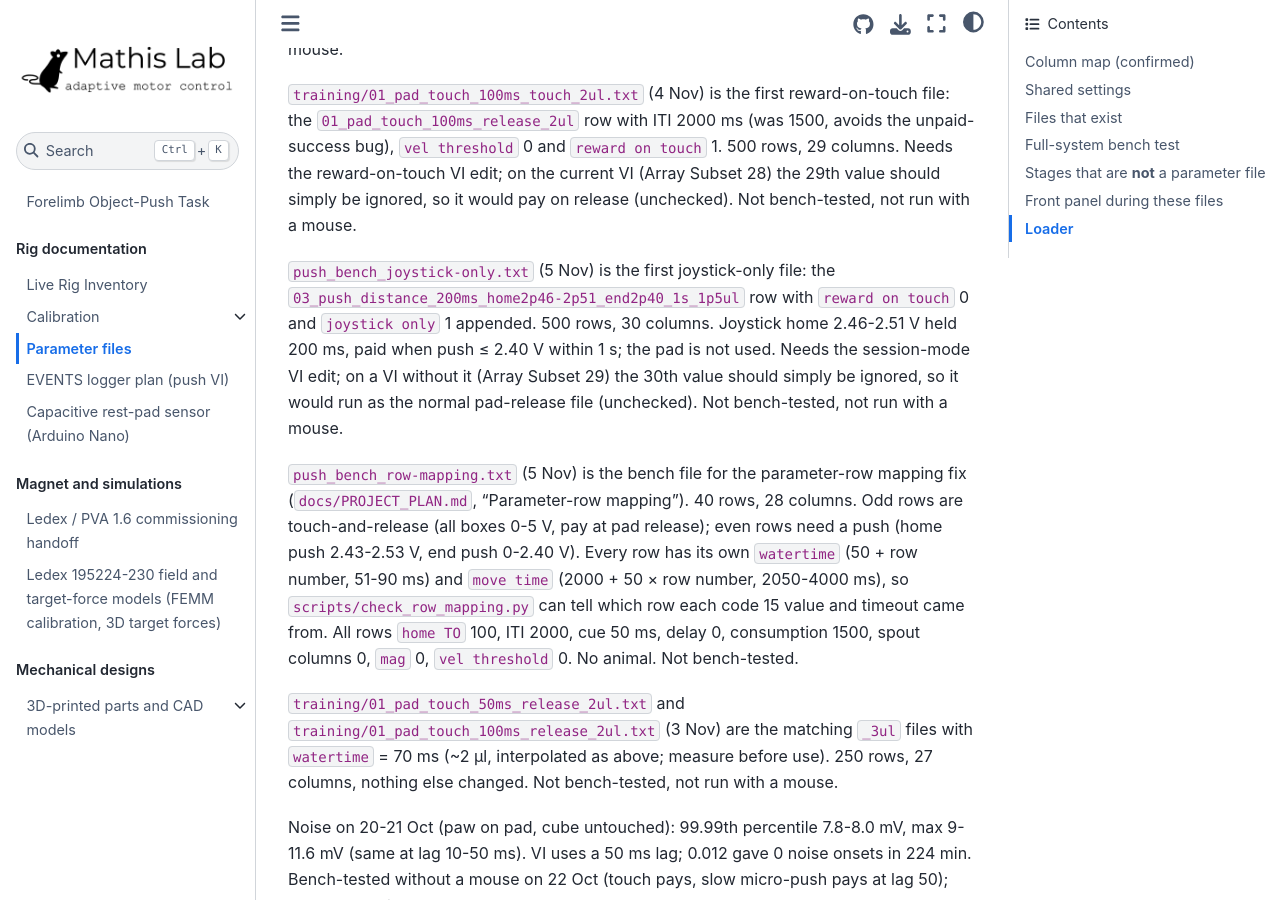
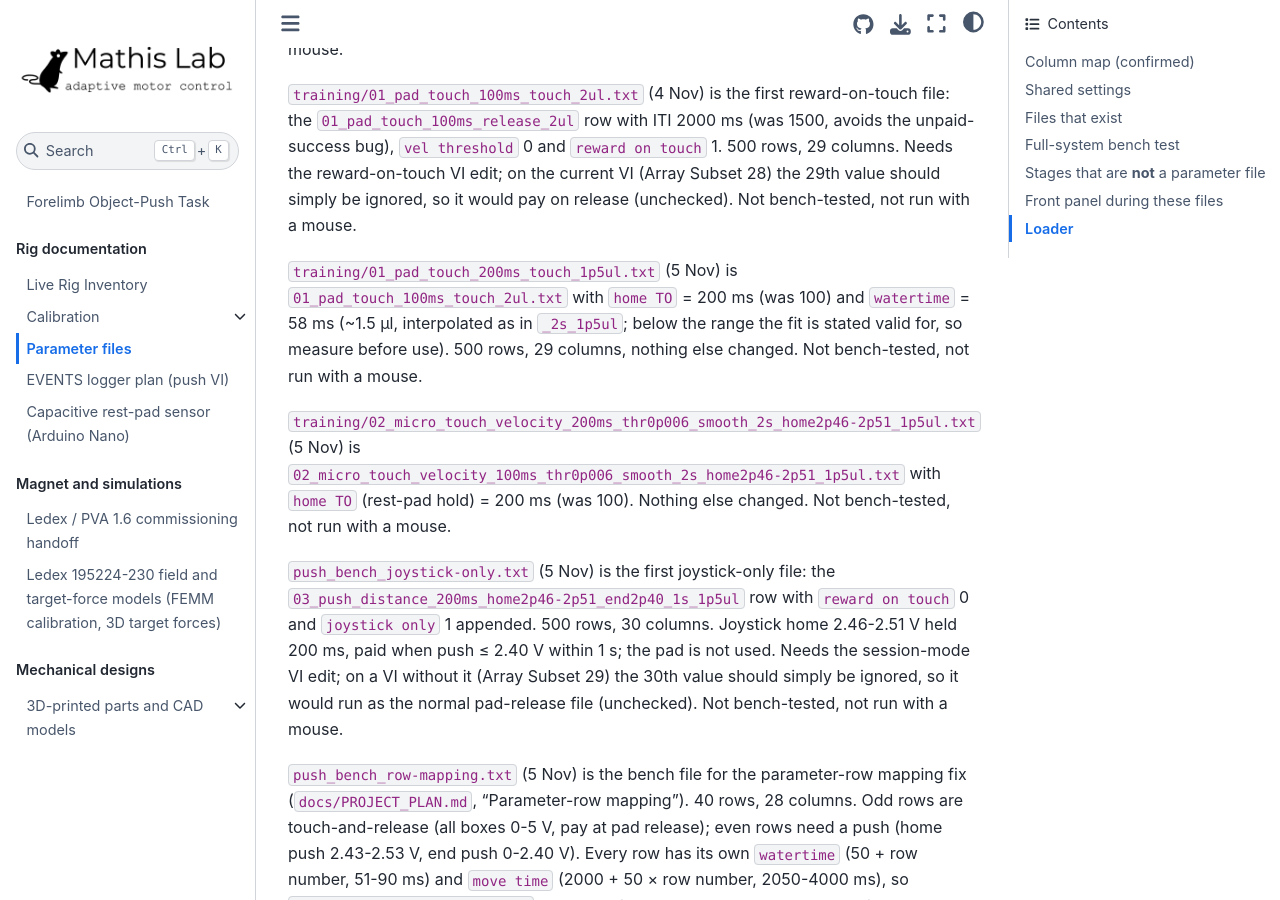
Before and after one commit to AdaptiveMotorControlLab/JoystickPushTask, a Jupyter Book: the page built from parameters/README.md, in a window 1280 px wide and 900 px high, scrolled down 4586 px. Built offline with Jupyter Book 1.0.4 settings and Sphinx 7.4.7 and the Sphinx Book theme 1.1.4, drawn with Linux system fonts in a browser that asks for light colours.

Commit message:
Add pad-touch and micro-touch velocity training parameter files and update the parameters README.

```diff
--- a/parameters/README.md
+++ b/parameters/README.md
@@ -71,6 +71,10 @@ Both rows use ITI 2000 ms. Untested: that the VI applies each row's boxes, `vel
 `training/01_pad_touch_200ms_release_2ul.txt` (3 Nov) is `01_pad_touch_200ms_release_3ul.txt` with `watertime` = 70 ms (~2 µl, interpolated between the 50 ms / 1.2 µl and 100 ms / 3.2 µl calibration points; weigh it, measure before use). 250 rows, 27 columns, nothing else changed. Not bench-tested, not run with a mouse.
 
 `training/01_pad_touch_100ms_touch_2ul.txt` (4 Nov) is the first reward-on-touch file: the `01_pad_touch_100ms_release_2ul` row with ITI 2000 ms (was 1500, avoids the unpaid-success bug), `vel threshold` 0 and `reward on touch` 1. 500 rows, 29 columns. Needs the reward-on-touch VI edit; on the current VI (Array Subset 28) the 29th value should simply be ignored, so it would pay on release (unchecked). Not bench-tested, not run with a mouse.
+
+`training/01_pad_touch_200ms_touch_1p5ul.txt` (5 Nov) is `01_pad_touch_100ms_touch_2ul.txt` with `home TO` = 200 ms (was 100) and `watertime` = 58 ms (~1.5 µl, interpolated as in `_2s_1p5ul`; below the range the fit is stated valid for, so measure before use). 500 rows, 29 columns, nothing else changed. Not bench-tested, not run with a mouse.
+
+`training/02_micro_touch_velocity_200ms_thr0p006_smooth_2s_home2p46-2p51_1p5ul.txt` (5 Nov) is `02_micro_touch_velocity_100ms_thr0p006_smooth_2s_home2p46-2p51_1p5ul.txt` with `home TO` (rest-pad hold) = 200 ms (was 100). Nothing else changed. Not bench-tested, not run with a mouse.
 
 `push_bench_joystick-only.txt` (5 Nov) is the first joystick-only file: the `03_push_distance_200ms_home2p46-2p51_end2p40_1s_1p5ul` row with `reward on touch` 0 and `joystick only` 1 appended. 500 rows, 30 columns. Joystick home 2.46-2.51 V held 200 ms, paid when push ≤ 2.40 V within 1 s; the pad is not used. Needs the session-mode VI edit; on a VI without it (Array Subset 29) the 30th value should simply be ignored, so it would run as the normal pad-release file (unchecked). Not bench-tested, not run with a mouse.
 
```
Also changed, not shown: 2 other files.
